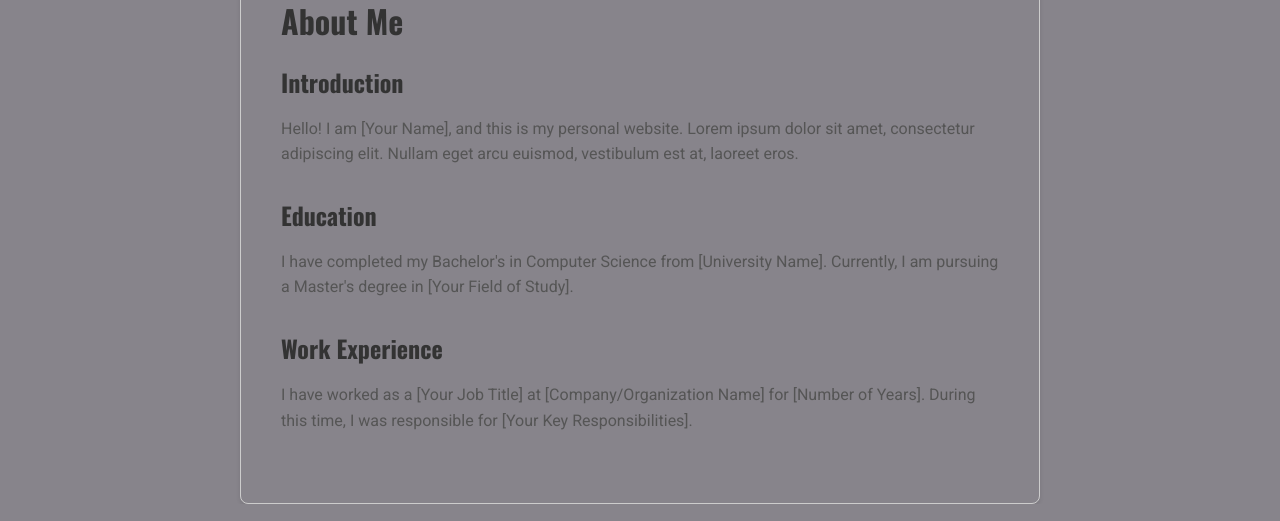
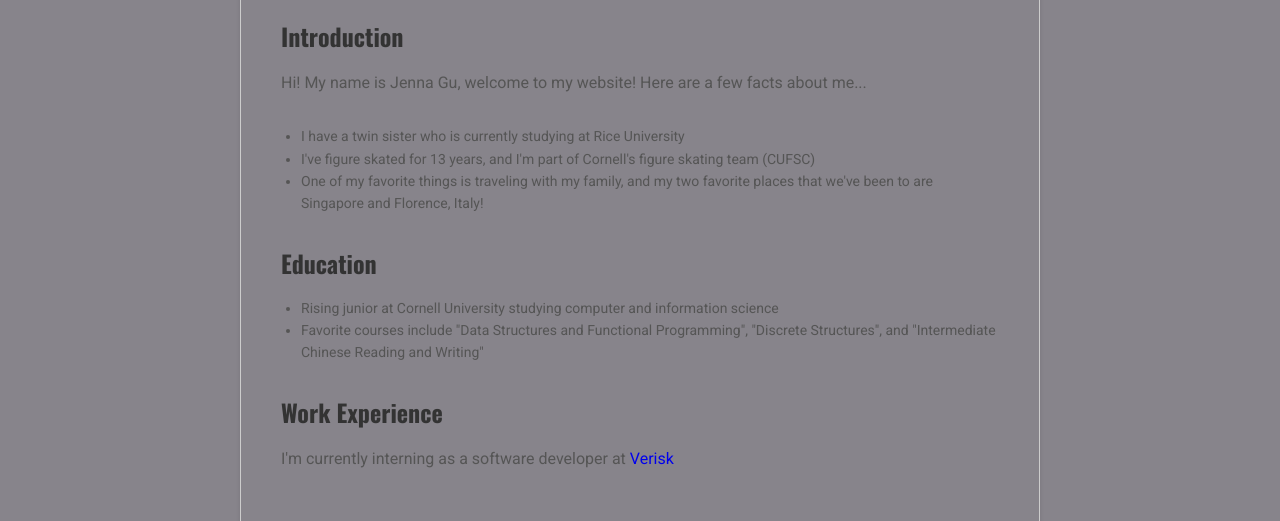
Before and after one commit to jennaguu/personal-website, a Next.js app: page /about in a window 1280 px wide. Shown: the part 367-888 px from the top of the page. Built offline with nearby package versions, Linux system fonts and the light colour scheme.

Commit message:
Refactor About page to allow for bullets and links

```diff
--- a/components/about/about.js
+++ b/components/about/about.js
@@ -6,11 +6,36 @@ import Image from 'next/image';
 const Section = ({ title, content }) => (
   <div className={styles.section}>
     <h2 className={styles.sectionTitle}>{title}</h2>
-    <p className={styles.sectionContent}>{content}</p>
+    <div className={styles.sectionContent}>
+      {typeof content === 'string' ? (
+        <p dangerouslySetInnerHTML={{ __html: content }} />
+        ) : (
+        <ul>
+          {content.map((point, index) => (
+            <li key={index}>{point}</li>
+          ))}
+        </ul>
+      )}
+    </div>
   </div>
 );
 
 const About = () => {
+  const introductionText = "Hi! My name is Jenna Gu, welcome to my website! Here are a few facts about me...";
+  const introductionPoints = [
+    'I have a twin sister who is currently studying at Rice University',
+    "I've figure skated for 13 years, and I'm part of Cornell's figure skating team (CUFSC)",
+    "One of my favorite things is traveling with my family, and my two favorite places that we've been to are Singapore and Florence, Italy!"
+  ];
+
+  const educationContent = [
+    'Rising junior at Cornell University studying computer and information science',
+    'Favorite courses include "Data Structures and Functional Programming", "Discrete Structures", and "Intermediate Chinese Reading and Writing"'
+  ];
+
+  const workExperienceContent = "I'm currently interning as a software developer at <a href='https://www.verisk.com'>Verisk</a>";
+
+
   return (
     <div className={styles.container}>
       <div className={styles.profilePicture}>
@@ -24,19 +49,10 @@ const About = () => {
         />
       </div>
       <h1 className={styles.title}>About Me</h1>
-      <Section
-        title="Introduction"
-        content="Hello! I am [Your Name], and this is my personal website. Lorem ipsum dolor sit amet, consectetur adipiscing elit. Nullam eget arcu euismod, vestibulum est at, laoreet eros."
-      />
-      <Section
-        title="Education"
-        content="I have completed my Bachelor's in Computer Science from [University Name]. Currently, I am pursuing a Master's degree in [Your Field of Study]."
-      />
-      <Section
-        title="Work Experience"
-        content="I have worked as a [Your Job Title] at [Company/Organization Name] for [Number of Years]. During this time, I was responsible for [Your Key Responsibilities]."
-      />
-      {/* Add more sections as needed */}
+      <Section title="Introduction" content={introductionText} />
+      <Section title="" content={introductionPoints} />
+      <Section title="Education" content={educationContent} />
+      <Section title="Work Experience" content={workExperienceContent} />
     </div>
   );
 };
--- a/components/about/about.module.css
+++ b/components/about/about.module.css
@@ -1,4 +1,3 @@
-/* styles/about.module.css */
 
 .container {
   max-width: 800px;
@@ -33,9 +32,18 @@
   color: #555;
 }
 
+.sectionContent ul {
+  list-style-type: disc;
+  padding-left: 20px;
+}
+
+.sectionContent li {
+  font-size: 14px; /* Adjust the size to your preference */
+}
+
 .profilePicture {
   width: 200px;
-  height: 200px;
+  height: auto;
   overflow: hidden;
   border-radius: 50%;
   margin: 0 auto;
```
